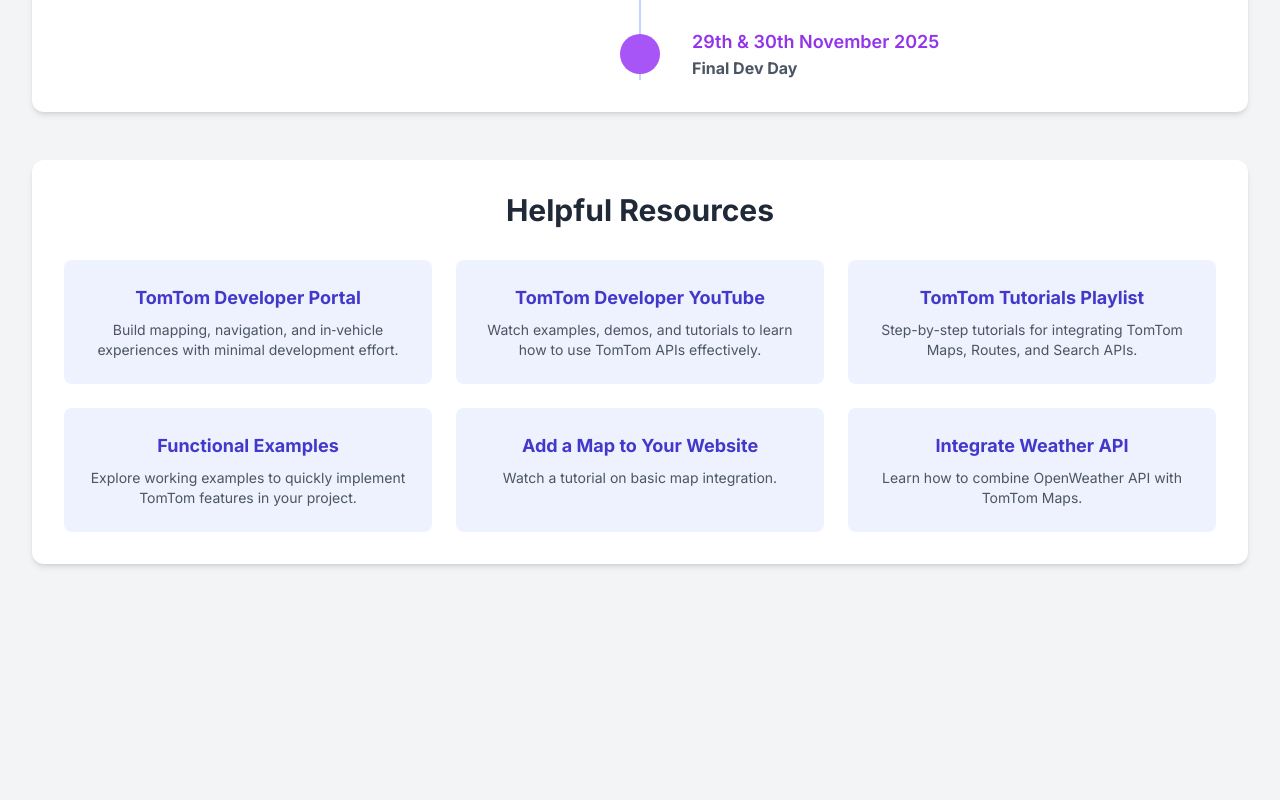
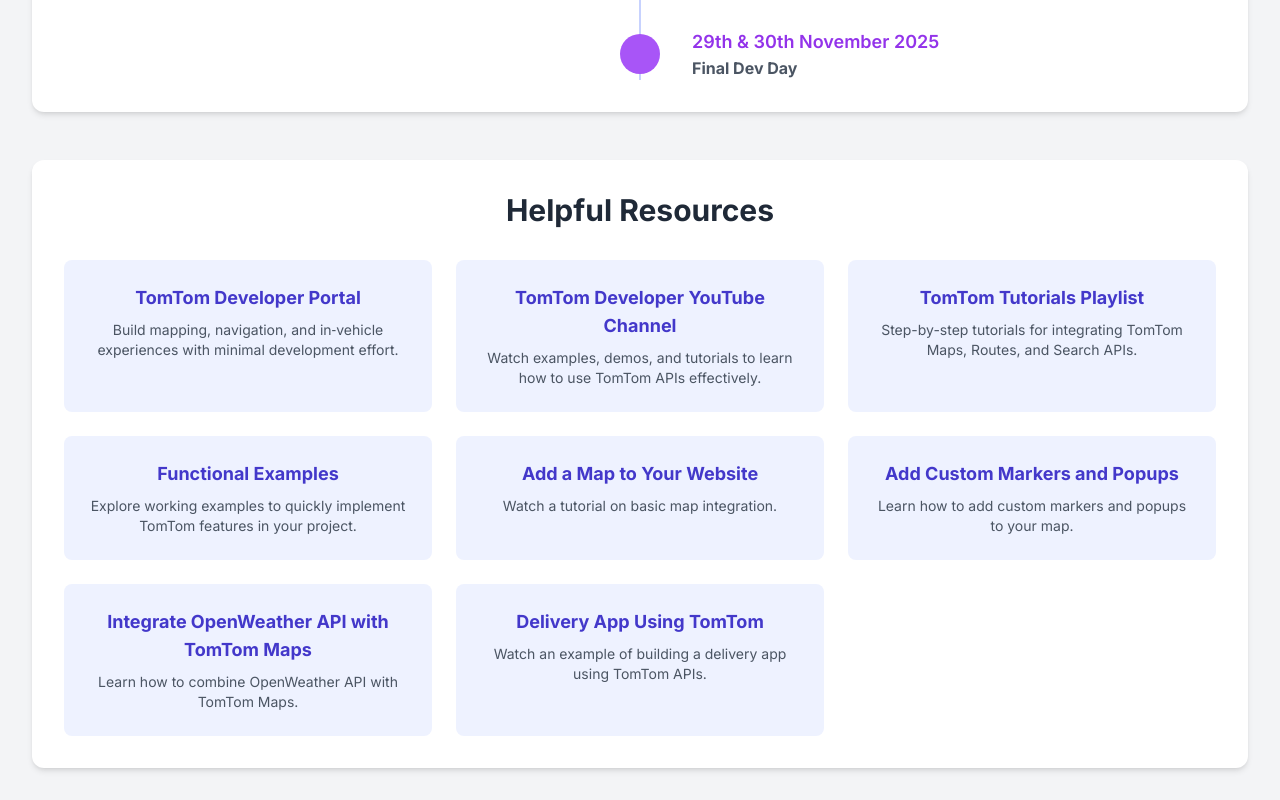
Before and after one commit to KSR2621/Katathon, a plain HTML site: page index.html in a window 1280 px wide. Shown: the part 1762-2562 px from the top of the page. Before the commit the page ends 2358 px from the top, so only its background shows below. Drawn offline with nearby package versions, Linux system fonts and the light colour scheme; no server answers.

Commit message:
Update index.html

```diff
--- a/index.html
+++ b/index.html
@@ -193,10 +193,10 @@
                             <p class="text-sm text-gray-600 mt-2">Build mapping, navigation, and in‑vehicle experiences with minimal development effort.</p>
                         </a>
                         <a href="https://www.youtube.com/@TomTomDevelopers" target="_blank" class="block p-6 bg-indigo-50 hover:bg-indigo-100 rounded-lg transition">
-                            <h4 class="font-bold text-indigo-700 text-lg">TomTom Developer YouTube</h4>
+                            <h4 class="font-bold text-indigo-700 text-lg">TomTom Developer YouTube Channel</h4>
                             <p class="text-sm text-gray-600 mt-2">Watch examples, demos, and tutorials to learn how to use TomTom APIs effectively.</p>
                         </a>
-                        <a href="https://www.youtube.com/playlist?list=PL2_n-rYwGz49I-pvL3u_Ie8p5-yS5lWyl" target="_blank" class="block p-6 bg-indigo-50 hover:bg-indigo-100 rounded-lg transition">
+                        <a href="https://www.youtube.com/playlist?list=PLMQuITfjE-_fRq0XPPAcb8ZnVsepXldK9" target="_blank" class="block p-6 bg-indigo-50 hover:bg-indigo-100 rounded-lg transition">
                             <h4 class="font-bold text-indigo-700 text-lg">TomTom Tutorials Playlist</h4>
                             <p class="text-sm text-gray-600 mt-2">Step-by-step tutorials for integrating TomTom Maps, Routes, and Search APIs.</p>
                         </a>
@@ -204,13 +204,21 @@
                             <h4 class="font-bold text-indigo-700 text-lg">Functional Examples</h4>
                             <p class="text-sm text-gray-600 mt-2">Explore working examples to quickly implement TomTom features in your project.</p>
                         </a>
-                            <a href="https://www.youtube.com/watch?v=sI2sYy727CQ" target="_blank" class="block p-6 bg-indigo-50 hover:bg-indigo-100 rounded-lg transition">
+                            <a href="https://www.youtube.com/watch?v=njJdDjdwSIE" target="_blank" class="block p-6 bg-indigo-50 hover:bg-indigo-100 rounded-lg transition">
                                 <h4 class="font-bold text-indigo-700 text-lg">Add a Map to Your Website</h4>
                                 <p class="text-sm text-gray-600 mt-2">Watch a tutorial on basic map integration.</p>
                             </a>
-                        <a href="https://www.youtube.com/watch?v=aGvY_2LUA4s" target="_blank" class="block p-6 bg-indigo-50 hover:bg-indigo-100 rounded-lg transition">
-                            <h4 class="font-bold text-indigo-700 text-lg">Integrate Weather API</h4>
+                            <a href="https://www.youtube.com/watch?v=FibHMICuyM4" target="_blank" class="block p-6 bg-indigo-50 hover:bg-indigo-100 rounded-lg transition">
+                                <h4 class="font-bold text-indigo-700 text-lg">Add Custom Markers and Popups</h4>
+                                <p class="text-sm text-gray-600 mt-2">Learn how to add custom markers and popups to your map.</p>
+                            </a>
+                            <a href="https://www.youtube.com/watch?v=6oEPjwVYEYg&list=PLMQuITfjE-_fRq0XPPAcb8ZnVsepXldK9&index=23" target="_blank" class="block p-6 bg-indigo-50 hover:bg-indigo-100 rounded-lg transition">
+                                <h4 class="font-bold text-indigo-700 text-lg">Integrate OpenWeather API with TomTom Maps</h4>
                                 <p class="text-sm text-gray-600 mt-2">Learn how to combine OpenWeather API with TomTom Maps.</p>
+                            </a>
+                            <a href="https://www.youtube.com/watch?v=znipOKnJGDU&list=PLMQuITfjE-_fRq0XPPAcb8ZnVsepXldK9&index=24" target="_blank" class="block p-6 bg-indigo-50 hover:bg-indigo-100 rounded-lg transition">
+                                <h4 class="font-bold text-indigo-700 text-lg">Delivery App Using TomTom</h4>
+                                <p class="text-sm text-gray-600 mt-2">Watch an example of building a delivery app using TomTom APIs.</p>
                             </a>
                     </div>
                 </div>
```
Lines whose indentation alone changed are shown as unchanged.
